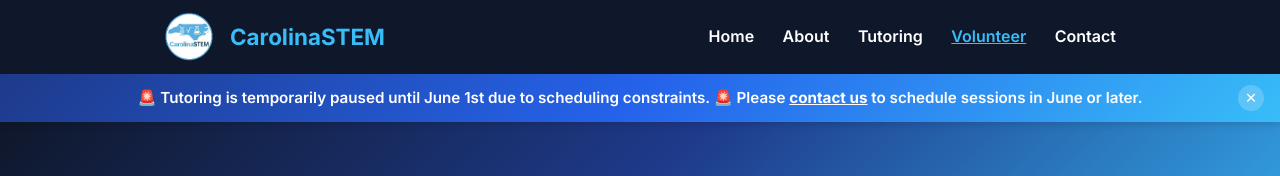
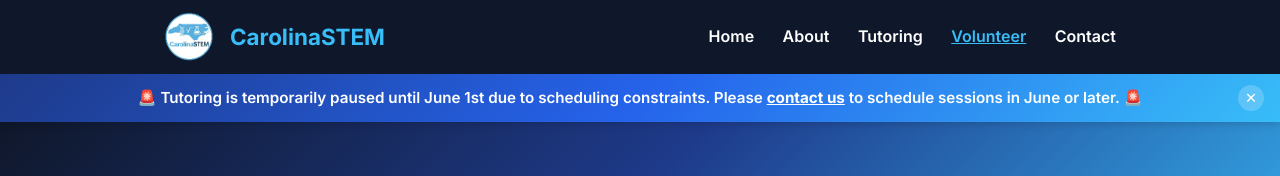
Before and after one commit to mmaaz10/carolinastem.github.io, a plain HTML site: page volunteer.html in a window 1280 px wide. Shown: the top 176 px of the page. Drawn offline with Linux system fonts and the light colour scheme.

Commit message:
Update volunteer.html

```diff
--- a/volunteer.html
+++ b/volunteer.html
@@ -31,8 +31,8 @@
 </header>
  <div class="announcement" id="announcement">
   <span>
-    🚨 Tutoring is temporarily paused until June 1st due to scheduling constraints. 🚨
-    Please <a href="contact.html" class="announcement-link">contact us</a> to schedule sessions in June or later.
+    🚨 Tutoring is temporarily paused until June 1st due to scheduling constraints.
+    Please <a href="contact.html" class="announcement-link">contact us</a> to schedule sessions in June or later. 🚨
   </span>
   <button class="close-btn" onclick="closeAnnouncement()">✕</button>
 </div>
```
